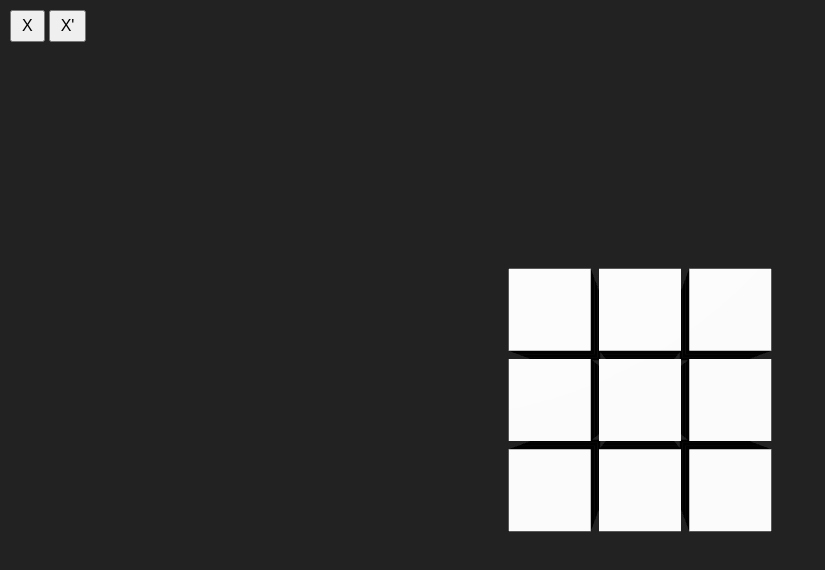
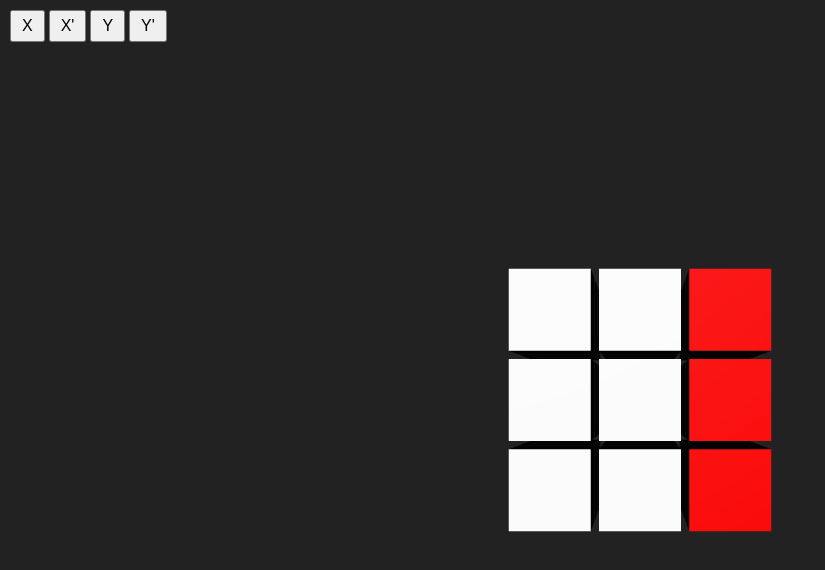
Before and after one commit to mhjdemmers/cube, a website built with Vite: page index.html in a window 1280 px wide. Both pictures are taken after a click on the button "X'". Shown: the whole page, without its empty margins (0-825 px from the left). Built offline with nearby package versions, Linux system fonts and the light colour scheme; animation ran at ten frames a second.

Commit message:
feat: add rotateY and rotateY' functionality for cube rotation

```diff
--- a/index.html
+++ b/index.html
@@ -9,6 +9,8 @@
     <div class="rotateBtns">
       <button class="rotateBtn" id="rotateXBtn">X</button>
       <button class="rotateBtn" id="rotateXPrimeBtn">X'</button>
+      <button class="rotateBtn" id="rotateYBtn">Y</button>
+      <button class="rotateBtn" id="rotateYPrimeBtn">Y'</button>
     </div>
     <canvas id="c"></canvas>
     <script type="module" src="/main.js"></script>
--- a/main.js
+++ b/main.js
@@ -46,10 +46,38 @@ class Cube {
     const R1 = Cube.antiClockwise(R);
     const L1 = Cube.clockwise(L);
 
-    const U1 = B;
-    const D1 = Cube.rotate180(F);
+    const U1 = Cube.rotate180(B);
+    const D1 = F;
     const F1 = U;
     const B1 = Cube.rotate180(D);
+
+    this.stickers = [R1, L1, U1, D1, F1, B1];
+  }
+
+  rotateY() {
+    let [R, L, U, D, F, B] = this.stickers;
+
+    const U1 = Cube.clockwise(U);
+    const D1 = Cube.antiClockwise(D);
+
+    const R1 = B;
+    const L1 = F;
+    const F1 = R;
+    const B1 = L;
+
+    this.stickers = [R1, L1, U1, D1, F1, B1];
+  }
+
+  rotateYPrime() {
+    let [R, L, U, D, F, B] = this.stickers;
+
+    const U1 = Cube.antiClockwise(U);
+    const D1 = Cube.clockwise(D);
+
+    const R1 = F;
+    const L1 = B;
+    const F1 = L;
+    const B1 = R;
 
     this.stickers = [R1, L1, U1, D1, F1, B1];
   }
@@ -66,24 +94,26 @@ class CubeRenderer {
 
   stickerToXYZ(face, row, col) {
     const R = 0, L = 1, U = 2, D = 3, F = 4, B = 5;
+    const rowFromBottom = 2 - row;
+
     switch (face) {
       case R:
-        return { x: 2, y: row, z: col };
+        return { x: 2, y: rowFromBottom, z: 2 - col };
 
       case L:
-        return { x: 0, y: row, z: 2 - col };
+        return { x: 0, y: rowFromBottom, z: col };
 
       case U:
-        return { x: col, y: 2, z: 2 - row };
+        return { x: col, y: 2, z: 2 - rowFromBottom };
 
       case D:
-        return { x: col, y: 0, z: row };
+        return { x: col, y: 0, z: rowFromBottom };
 
       case F:
-        return { x: col, y: row, z: 2 };
+        return { x: col, y: rowFromBottom, z: 2 };
 
       case B:
-        return { x: 2 - col, y: row, z: 0 };
+        return { x: 2 - col, y: rowFromBottom, z: 0 };
     }
   }
 
@@ -188,6 +218,39 @@ function main() {
   };
 
   // Create 3*3*3 cube
+  //   const stickerArray = [
+  //   [
+  //     ["green", "green", "green"],
+  //     ["green", "green", "green"],
+  //     ["green", "green", "green"],
+  //   ], // right
+  //   [
+  //     ["blue", "blue", "blue"],
+  //     ["blue", "blue", "blue"],
+  //     ["blue", "blue", "blue"],
+  //   ], // left
+  //   [
+  //     ["white", "white", "white"],
+  //     ["white", "white", "white"],
+  //     ["white", "white", "white"],
+  //   ], // up
+  //   [
+  //     ["yellow", "yellow", "yellow"],
+  //     ["yellow", "yellow", "yellow"],
+  //     ["yellow", "yellow", "yellow"],
+  //   ], // down
+  //   [
+  //     ["orange", "orange", "orange"],
+  //     ["orange", "orange", "orange"],
+  //     ["orange", "orange", "orange"],
+  //   ], // front
+  //   [
+  //     ["red", "red", "red"],
+  //     ["red", "red", "red"],
+  //     ["red", "red", "red"],
+  //   ], // back
+  // ];
+
   const stickerArray = [
     [
       ["green", "green", "green"],
@@ -200,26 +263,93 @@ function main() {
       ["blue", "blue", "blue"],
     ], // left
     [
-      ["white", "white", "white"],
-      ["white", "white", "white"],
-      ["white", "white", "white"],
+      ["white", "white", "red"],
+      ["white", "white", "red"],
+      ["white", "white", "red"],
     ], // up
     [
-      ["yellow", "yellow", "yellow"],
-      ["yellow", "yellow", "yellow"],
-      ["yellow", "yellow", "yellow"],
+      ["yellow", "yellow", "orange"],
+      ["yellow", "yellow", "orange"],
+      ["yellow", "yellow", "orange"],
     ], // down
     [
-      ["orange", "orange", "orange"],
-      ["orange", "orange", "orange"],
-      ["orange", "orange", "orange"],
+      ["orange", "orange", "white"],
+      ["orange", "orange", "white"],
+      ["orange", "orange", "white"],
     ], // front
     [
-      ["red", "red", "red"],
-      ["red", "red", "red"],
-      ["red", "red", "red"],
+      ["yellow", "red", "red"],
+      ["yellow", "red", "red"],
+      ["yellow", "red", "red"],
     ], // back
   ];
+
+  //   const stickerArray = [
+  //   [
+  //     ["red", "red", "red"],
+  //     ["green", "green", "green"],
+  //     ["green", "green", "green"],
+  //   ], // right
+  //   [
+  //     ["orange", "orange", "orange"],
+  //     ["blue", "blue", "blue"],
+  //     ["blue", "blue", "blue"],
+  //   ], // left
+  //   [
+  //     ["white", "white", "white"],
+  //     ["white", "white", "white"],
+  //     ["white", "white", "white"],
+  //   ], // up
+  //   [
+  //     ["yellow", "yellow", "yellow"],
+  //     ["yellow", "yellow", "yellow"],
+  //     ["yellow", "yellow", "yellow"],
+  //   ], // down
+  //   [
+  //     ["green", "green", "green"],
+  //     ["orange", "orange", "orange"],
+  //     ["orange", "orange", "orange"],
+  //   ], // front
+  //   [
+  //     ["blue", "blue", "blue"],
+  //     ["red", "red", "red"],
+  //     ["red", "red", "red"],
+  //   ], // back
+  // ];
+
+  //   const stickerArray = [
+  //   [
+  //     ["white", "green", "green"],
+  //     ["white", "green", "green"],
+  //     ["white", "green", "green"],
+  //   ], // right
+  //   [
+  //     ["blue", "blue", "yellow"],
+  //     ["blue", "blue", "yellow"],
+  //     ["blue", "blue", "yellow"],
+  //   ], // left
+  //   [
+  //     ["white", "white", "white"],
+  //     ["white", "white", "white"],
+  //     ["blue", "blue", "blue"],
+  //   ], // up
+  //   [
+  //     ["green", "green", "green"],
+  //     ["yellow", "yellow", "yellow"],
+  //     ["yellow", "yellow", "yellow"],
+  //   ], // down
+  //   [
+  //     ["orange", "orange", "orange"],
+  //     ["orange", "orange", "orange"],
+  //     ["orange", "orange", "orange"],
+  //   ], // front
+  //   [
+  //     ["red", "red", "red"],
+  //     ["red", "red", "red"],
+  //     ["red", "red", "red"],
+  //   ], // back
+  // ];
+
 
   const cube = new Cube(stickerArray);
 
@@ -263,6 +393,19 @@ function main() {
     cubeRenderer.render(cube.stickers);
   });
 
+  const rotateYBtn = document.getElementById("rotateYBtn");
+  rotateYBtn.addEventListener("click", () => {
+    cube.rotateY();
+    cubeRenderer.render(cube.stickers);
+  });
+
+  const rotateYPrimeBtn = document.getElementById("rotateYPrimeBtn");
+  rotateYPrimeBtn.addEventListener("click", () => {
+    cube.rotateYPrime();
+    cubeRenderer.render(cube.stickers);
+  });
+
+
   window.addEventListener("keydown", (e) => {
     if (e.key === "x") {
       cube.rotateX();
@@ -270,6 +413,12 @@ function main() {
     } else if (e.key === "X") {
       cube.rotateXPrime();
       cubeRenderer.render(cube.stickers);
+    } else if (e.key ==="y") {
+      cube.rotateY();
+      cubeRenderer.render(cube.stickers);
+    } else if (e.key ==="Y") {
+      cube.rotateYPrime();
+      cubeRenderer.render(cube.stickers);
     }
   });
   requestAnimationFrame(render);
```
